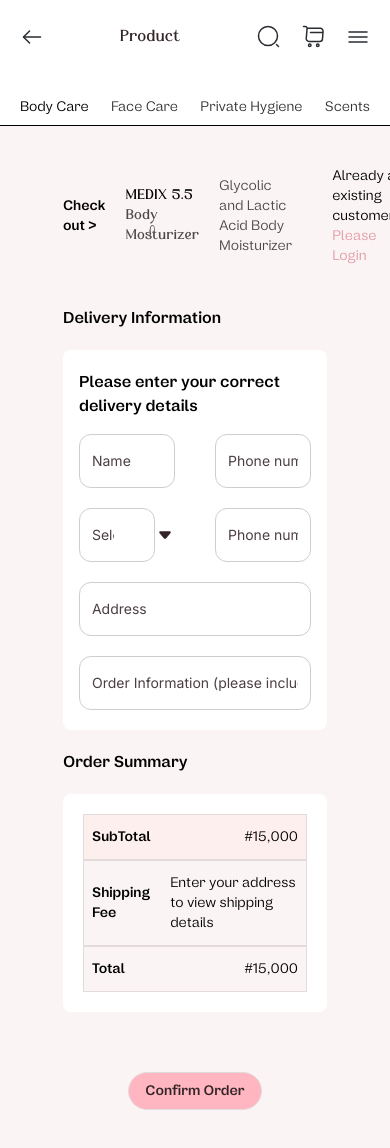
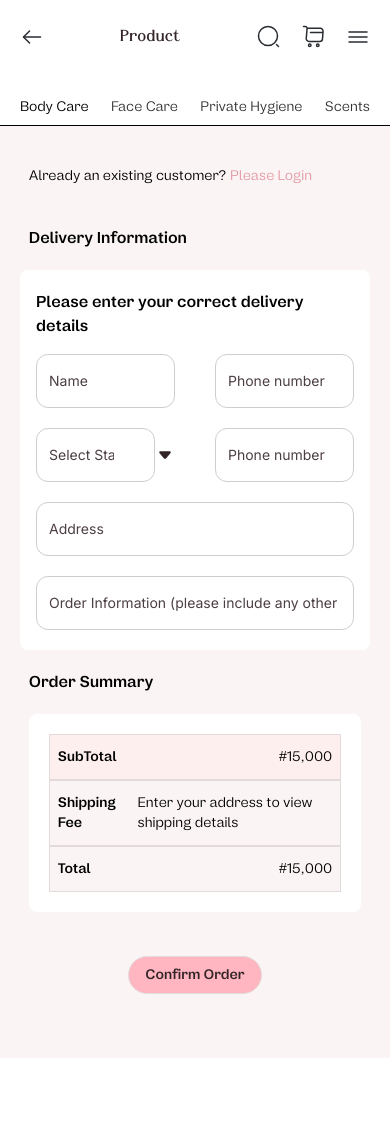
Before and after one commit to Apex10A/HNG-TASK-TWO, a Next.js app: page /order in a window 390 px wide. Shown: the top 1148 px of the page. After the commit the page ends 1058 px from the top, so only its background shows below. Built offline with nearby package versions, Linux system fonts and the light colour scheme.

Commit message:
eight commit

```diff
--- a/src/app/components/cart/CartModal.jsx
+++ b/src/app/components/cart/CartModal.jsx
@@ -1,6 +1,7 @@
 import React from 'react';
 import Image from 'next/image';
 import CartImage from "../../../assets/Images/CartImage.png";
+import Link from 'next/link';
 import CloseIcon from "../../../assets/SVG/Close.jsx";
 
 const CartModal = ({ onClose }) => {
@@ -71,7 +72,9 @@ const CartModal = ({ onClose }) => {
 
         <div className='flex justify-between mt-8'>
           <button className='w-full border-[0.2px] border-[#ffcfd7] bg-transparent text-[#ffcfd7] px-4 py-2 rounded-3xl text-sm'>Continue shopping</button>
+          <Link href='/order'>
           <button className='w-full bg-[#ffb6c1] text-[#332427] px-4 py-2 rounded-3xl text-sm'>Proceed to checkout</button>
+          </Link>
         </div>
       </div>
     </div>
--- a/src/app/components/deliveryDetails/Details.jsx
+++ b/src/app/components/deliveryDetails/Details.jsx
@@ -8,9 +8,9 @@ const Details = () => {
       <div>
         <HeaderTwo/>
       </div>
-      <div className='flex flex-col items-center justify-center bg-[#fbf4f5] min-h-screen px-14 py-10 '>
+      <div className='flex flex-col items-center justify-center bg-[#fbf4f5] min-h-screen px-5  md:px-14 py-10 '>
         <div className='flex items-center gap-10 justify-between w-[95%]'>
-      <div className='flex gap-5 items-center'>
+      <div className='hidden md:flex gap-5 items-center'>
         <p className='semibold text-sm'>Payment plan {'>'} </p>
         <h1 className='text-sm'>MEDIX 5.5 <span className='opacity-[0.7]'>Body Mosturizer</span></h1>
         <p className='opacity-[0.7] text-sm'>Glycolic and Lactic Acid Body Moisturizer</p>
--- a/src/app/components/deliveryDetails/Payment.jsx
+++ b/src/app/components/deliveryDetails/Payment.jsx
@@ -3,7 +3,7 @@ import Link from 'next/link'
 
 const Payment = () => {
   return (
-    <div className='flex flex-col items-center py-10 px-10 min-h-screen justify-center bg-[#fbf4f5] w-full'>
+    <div className='flex flex-col items-center py-10 px-5 md:px-10 min-h-screen justify-center bg-[#fbf4f5] w-full'>
 
       <div className='max-w-xl text-center flex flex-col items-center justify-center'>
       <div>
--- a/src/app/components/deliveryDetails/PaymentSuccessful.jsx
+++ b/src/app/components/deliveryDetails/PaymentSuccessful.jsx
@@ -6,7 +6,7 @@ import CopyIcon from "../../../assets/SVG/CopyIcon.jsx"
 
 const PaymentSuccessful = () => {
   return (
-    <div className='flex flex-col items-center py-10 px-10 min-h-screen justify-center bg-[#fbf4f5] w-full'>
+    <div className='flex flex-col items-center py-10 px-5 md:px-10 min-h-screen justify-center bg-[#fbf4f5] w-full'>
       <div className='max-w-xl text-center flex flex-col items-center justify-center'>
         <Image src={SuccessTick} alt='' className='mx-auto '/>
         <p className='pt-6 pb-5 semibold'>Payment received successfully</p>
--- a/src/app/components/orderConfirmation/Order.jsx
+++ b/src/app/components/orderConfirmation/Order.jsx
@@ -9,9 +9,9 @@ const Order = () => {
       <div>
         <HeaderTwo/>
       </div>
-      <div className='w-full min-h-screen bg-[#fbf4f5] flex flex-col items-center justify-center px-14 py-10'>
+      <div className='w-full min-h-screen bg-[#fbf4f5] flex flex-col items-center justify-center px-5 md:px-14 py-10'>
       <div className='flex items-center gap-10 justify-between w-[95%]'>
-      <div className='flex gap-5 items-center'>
+      <div className='hidden md:flex gap-5 items-center '>
         <p className='semibold text-sm'>Check out {'>'} </p>
         <h1 className='text-sm'>MEDIX 5.5 <span className='opacity-[0.7]'>Body Mosturizer</span></h1>
         <p className='opacity-[0.7] text-sm'>Glycolic and Lactic Acid Body Moisturizer</p>
@@ -24,7 +24,7 @@ const Order = () => {
         <p className='semibold'>Delivery Information</p>
       </div>
 
-        <div className='bg-[#fff] mt-5 w-[95%] rounded-lg px-4 py-5 '>
+        <div className='bg-[#fff] mt-5 md:w-[95%] rounded-lg px-4 py-5 '>
             <div className='pb-4'>
                 <p className='semibold'>Please enter your correct delivery details</p>
             </div>
@@ -90,7 +90,7 @@ const Order = () => {
             </div>
 
     <Link href='/delivery-details'>
-    <div className='my-10'>
+    <div className='md:my-10 my-6'>
             <button className='bg-[#ffb6c1] text-[#332427] rounded-3xl px-4 py-2 text-sm semibold border-[0.2px] border-[#e3dadb]'>Confirm Order</button>
         </div>
     </Link>
```
